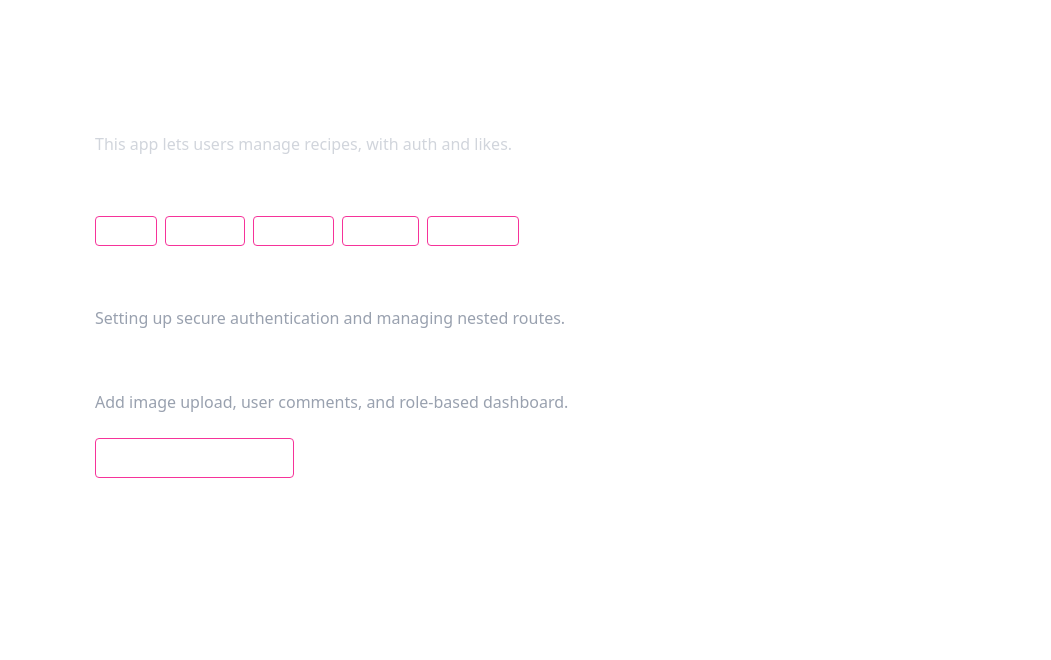
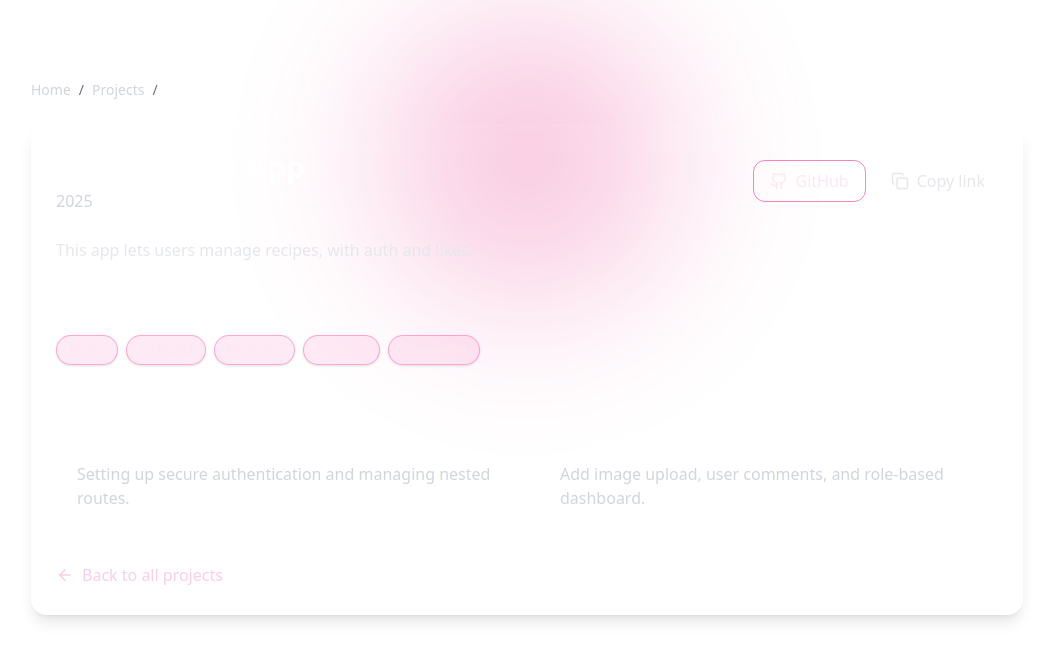
Before and after one commit to ruhanaatiq/ruhana-portfolio, a React (Vite) app: page /project/1 in a window 1280 px wide. Shown: the top 660 px of the page, without its empty margins (113-1164 px from the left). Built offline with nearby package versions, Linux system fonts and the light colour scheme.

Commit message:
updated project details

```diff
--- a/package.json
+++ b/package.json
@@ -12,7 +12,8 @@
   "dependencies": {
     "@tailwindcss/vite": "^4.1.11",
     "emailjs-com": "^3.2.0",
-    "framer-motion": "^12.19.2",
+    "framer-motion": "^12.23.12",
+    "lucide-react": "^0.539.0",
     "react": "^19.1.0",
     "react-dom": "^19.1.0",
     "react-hot-toast": "^2.5.2",
--- a/src/page/ProjectDetails.jsx
+++ b/src/page/ProjectDetails.jsx
@@ -1,5 +1,7 @@
 import React from "react";
-import { useParams } from "react-router-dom";
+import { Link, useParams } from "react-router-dom";
+import { motion } from "framer-motion";
+import { Github, ExternalLink, ArrowLeft, Copy, Check } from "lucide-react";
 
 const projectData = {
   "1": {
@@ -7,68 +9,220 @@ const projectData = {
     stack: ["React", "Tailwind", "Firebase", "Express", "MongoDB"],
     description: "This app lets users manage recipes, with auth and likes.",
     github: "https://github.com/ruhanaatiq/b11a10-client-side-ruhanaatiq",
+    live: "", // e.g. "https://recipe.example.com"
+    year: "2025",
     challenges: "Setting up secure authentication and managing nested routes.",
     improvements: "Add image upload, user comments, and role-based dashboard.",
+    thumbnail: "", // optional image URL
   },
   "2": {
     title: "Car Rental App",
     stack: ["React", "Tailwind", "Firebase", "Express", "MongoDB"],
-    description: "A complete platform to browse, rent, and manage cars with admin features.",
+    description:
+      "A complete platform to browse, rent, and manage cars with admin features.",
     github: "https://github.com/ruhanaatiq/b11a11-client-side-ruhanaatiq",
+    live: "",
+    year: "2025",
     challenges: "Managing booking conflicts and integrating secure JWT auth.",
     improvements: "Implement mobile app version and payment gateway integration.",
+    thumbnail: "",
   },
   "3": {
     title: "HealthCare App",
     stack: ["React", "Tailwind", "Firebase", "Express", "MongoDB"],
-    description: "A complete platform to browse, purchase, and manage medicines with admin and seller features.",
-    github: "https://github.com/Programming-Hero-Web-Course4/b11a12-client-side-ruhanaatiq",
-    challenges: "Managing booking conflicts and integrating secure JWT auth.",
-    improvements: "Implement mobile app version and payment gateway integration.",
-  }
+    description:
+      "A platform to browse, purchase, and manage medicines with admin & seller features.",
+    github:
+      "https://github.com/Programming-Hero-Web-Course4/b11a12-client-side-ruhanaatiq",
+    live: "",
+    year: "2025",
+    challenges: "Inventory sync & secure JWT auth across roles.",
+    improvements: "Mobile app + payment gateway integration.",
+    thumbnail: "",
+  },
 };
+
+const fadeIn = { hidden: { opacity: 0, y: 8 }, show: { opacity: 1, y: 0 } };
 
 const ProjectDetails = () => {
   const { id } = useParams();
   const project = projectData[id];
+  const [copied, setCopied] = React.useState(false);
 
-  if (!project)
+  const handleCopy = async () => {
+    if (!project?.github) return;
+    await navigator.clipboard.writeText(project.github);
+    setCopied(true);
+    setTimeout(() => setCopied(false), 1200);
+  };
+
+  if (!project) {
     return (
-      <div className="text-center text-white py-10">Project not found</div>
+      <section className="relative min-h-[70vh] overflow-hidden">
+        {/* Background */}
+        <div className="pointer-events-none absolute inset-0 -z-10">
+          <div className="absolute inset-0 bg-[radial-gradient(60%_60%_at_50%_0%,rgba(255,0,128,0.25),rgba(0,0,0,0)_60%)]" />
+          <div className="absolute inset-0 opacity-20 [background-image:linear-gradient(to_right,rgba(255,255,255,0.08)_1px,transparent_1px),linear-gradient(to_bottom,rgba(255,255,255,0.08)_1px,transparent_1px)] [background-size:28px_28px]" />
+        </div>
+
+        <div className="max-w-2xl mx-auto px-4 py-24 text-center">
+          <h2 className="text-3xl font-bold text-white">Project not found</h2>
+          <p className="mt-2 text-gray-300">
+            The project you’re looking for doesn’t exist or the ID is wrong.
+          </p>
+          <Link
+            to="/projects"
+            className="mt-6 inline-flex items-center gap-2 rounded-xl border border-pink-500/50 px-4 py-2 text-pink-200 hover:bg-pink-500/10 transition"
+          >
+            <ArrowLeft size={18} />
+            Back to Projects
+          </Link>
+        </div>
+      </section>
     );
+  }
 
   return (
-    <section className="min-h-screen px-4 py-20 text-white max-w-4xl mx-auto">
-      <h2 className="text-3xl font-bold mb-4">{project.title}</h2>
-      <p className="mb-4 text-gray-300">{project.description}</p>
+    <section className="relative min-h-screen overflow-hidden">
+      {/* Animated background: soft gradient + subtle grid */}
+      <div className="pointer-events-none absolute inset-0 -z-10">
+        <div className="absolute -top-24 left-1/2 h-[32rem] w-[32rem] -translate-x-1/2 rounded-full blur-3xl opacity-30 animate-pulse"
+             style={{ background: "radial-gradient(circle at 50% 50%, #ec4899, rgba(0,0,0,0) 60%)" }} />
+        <div className="absolute inset-0 opacity-15 [background-image:linear-gradient(to_right,rgba(255,255,255,0.08)_1px,transparent_1px),linear-gradient(to_bottom,rgba(255,255,255,0.08)_1px,transparent_1px)] [background-size:28px_28px]" />
+      </div>
 
-      <h3 className="text-xl font-semibold mt-6 mb-2">Stack Used</h3>
-      <div className="flex gap-2 flex-wrap">
+      <div className="max-w-5xl mx-auto px-4 py-20">
+        {/* Breadcrumb */}
+        <nav className="mb-6 text-sm text-gray-300">
+          <Link to="/" className="hover:text-white/90">Home</Link>
+          <span className="mx-2 text-gray-500">/</span>
+          <Link to="/projects" className="hover:text-white/90">Projects</Link>
+          <span className="mx-2 text-gray-500">/</span>
+          <span className="text-white/90">{project.title}</span>
+        </nav>
+
+        {/* Header card */}
+        <motion.div
+          variants={fadeIn}
+          initial="hidden"
+          animate="show"
+          transition={{ duration: 0.4 }}
+          className="rounded-2xl border border-white/10 bg-white/5 backdrop-blur-md p-6 shadow-lg"
+        >
+          <div className="flex flex-col md:flex-row md:items-center md:justify-between gap-4">
+            <div>
+              <h1 className="text-3xl font-bold text-white">{project.title}</h1>
+              {(project.year || project.live) && (
+                <p className="mt-1 text-gray-300">
+                  {project.year && <span>{project.year}</span>}
+                  {project.year && project.live ? <span className="mx-2">•</span> : null}
+                  {project.live && (
+                    <a
+                      href={project.live}
+                      target="_blank"
+                      rel="noopener noreferrer"
+                      className="underline decoration-dotted underline-offset-4 hover:text-pink-200"
+                    >
+                      Live Demo
+                    </a>
+                  )}
+                </p>
+              )}
+            </div>
+
+            <div className="flex flex-wrap items-center gap-3">
+              {project.github && (
+                <a
+                  href={project.github}
+                  target="_blank"
+                  rel="noopener noreferrer"
+                  className="inline-flex items-center gap-2 rounded-xl border border-pink-500/60 px-4 py-2 text-pink-100 hover:bg-pink-500/10 transition focus:outline-none focus:ring-2 focus:ring-pink-400/60"
+                >
+                  <Github size={18} />
+                  GitHub
+                </a>
+              )}
+              <button
+                onClick={handleCopy}
+                className="inline-flex items-center gap-2 rounded-xl border border-white/15 px-3 py-2 text-gray-200 hover:bg-white/10 transition focus:outline-none focus:ring-2 focus:ring-white/40"
+                aria-label="Copy repository URL"
+              >
+                {copied ? <Check size={18} /> : <Copy size={18} />}
+                {copied ? "Copied" : "Copy link"}
+              </button>
+              {project.live && (
+                <a
+                  href={project.live}
+                  target="_blank"
+                  rel="noopener noreferrer"
+                  className="inline-flex items-center gap-2 rounded-xl border border-white/15 px-4 py-2 text-gray-200 hover:bg-white/10 transition focus:outline-none focus:ring-2 focus:ring-white/40"
+                >
+                  <ExternalLink size={18} />
+                  Open
+                </a>
+              )}
+            </div>
+          </div>
+
+          {/* Thumb (optional) */}
+          {project.thumbnail ? (
+            <div className="mt-6 overflow-hidden rounded-xl border border-white/10">
+              <img
+                src={project.thumbnail}
+                alt={`${project.title} preview`}
+                className="w-full object-cover"
+              />
+            </div>
+          ) : null}
+
+          {/* Description */}
+          <p className="mt-6 text-gray-200 leading-relaxed">{project.description}</p>
+
+          {/* Stack */}
+          <h3 className="mt-8 text-xl font-semibold text-white">Stack Used</h3>
+          <motion.div
+            className="mt-3 flex flex-wrap gap-2"
+            initial="hidden"
+            animate="show"
+            variants={{
+              hidden: {},
+              show: { transition: { staggerChildren: 0.06 } },
+            }}
+          >
             {project.stack.map((tech, i) => (
-          <span
+              <motion.span
                 key={i}
-            className="px-3 py-1 text-sm border border-pink-500 rounded"
+                variants={fadeIn}
+                className="rounded-full border border-pink-400/50 bg-pink-500/10 px-3 py-1 text-sm text-pink-100 shadow-sm"
               >
                 {tech}
-          </span>
+              </motion.span>
             ))}
+          </motion.div>
+
+          {/* Two-column details */}
+          <div className="mt-10 grid gap-6 md:grid-cols-2">
+            <div className="rounded-2xl border border-white/10 bg-white/5 p-5">
+              <h4 className="text-lg font-semibold text-white mb-2">Challenges Faced</h4>
+              <p className="text-gray-300">{project.challenges}</p>
+            </div>
+            <div className="rounded-2xl border border-white/10 bg-white/5 p-5">
+              <h4 className="text-lg font-semibold text-white mb-2">Future Plans</h4>
+              <p className="text-gray-300">{project.improvements}</p>
+            </div>
           </div>
 
-      <h3 className="text-xl font-semibold mt-6 mb-2">Challenges Faced</h3>
-      <p className="text-gray-400">{project.challenges}</p>
-
-      <h3 className="text-xl font-semibold mt-6 mb-2">Future Plans</h3>
-      <p className="text-gray-400">{project.improvements}</p>
-
-      <div className="mt-6">
-        <a
-          href={project.github}
-          className="btn btn-outline text-white border-pink-500"
-          target="_blank"
-          rel="noopener noreferrer"
+          {/* Back link */}
+          <div className="mt-8">
+            <Link
+              to="/projects"
+              className="inline-flex items-center gap-2 text-pink-200 hover:text-pink-100"
             >
-          View GitHub Repository
-        </a>
+              <ArrowLeft size={18} />
+              Back to all projects
+            </Link>
+          </div>
+        </motion.div>
       </div>
     </section>
   );
```
Also changed, not shown: 1 other file (tests, documents, lock files or other folders). Lines whose indentation alone changed are shown as unchanged.
